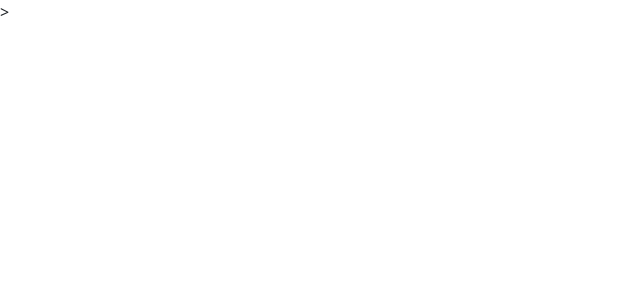
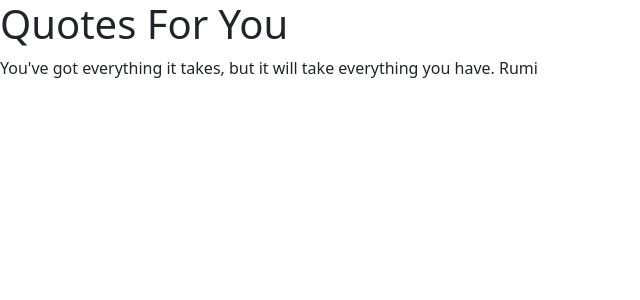
Before and after one commit to MwitaChacha/quotes-for-you, an Angular app: page / in a window 1280 px wide. Shown: the top 300 px of the page, without its empty margins (0-640 px from the left). Built offline with nearby package versions, Linux system fonts and the light colour scheme; a web font is replaced by a local one.

Commit message:
Adding the header in the app component

```diff
--- a/src/app/app.component.html
+++ b/src/app/app.component.html
@@ -1,3 +1,4 @@
+<app-header></app-header>
 <div class="container">
   <div class="row">
     <div class="col-lg-4 col-md-6 col-sm-12">
@@ -7,4 +8,4 @@
 
     </div>
   </div>
-</div>>
+</div>
```
